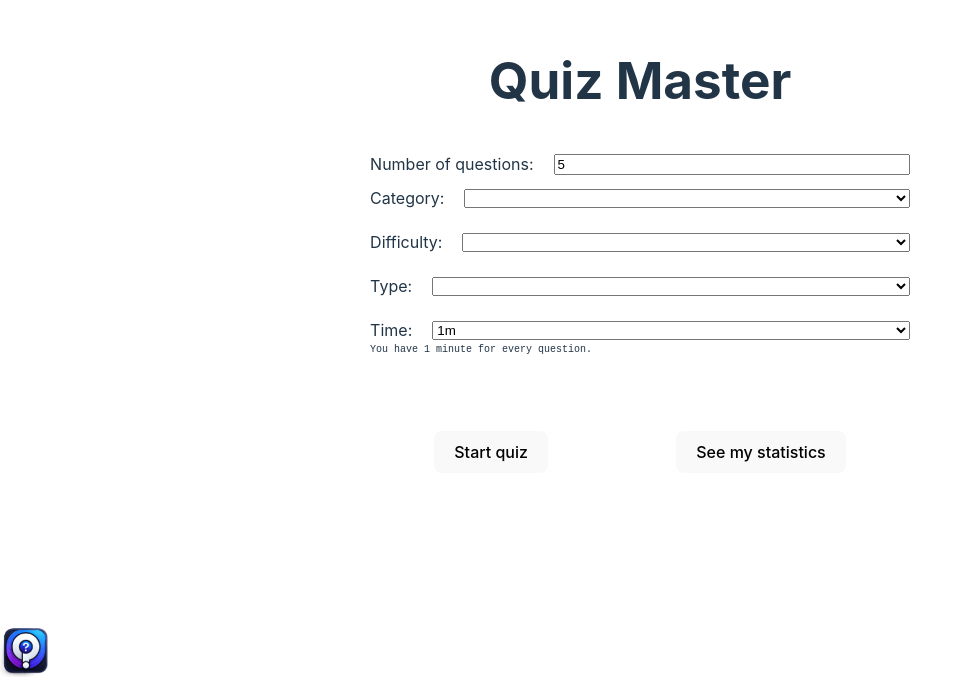
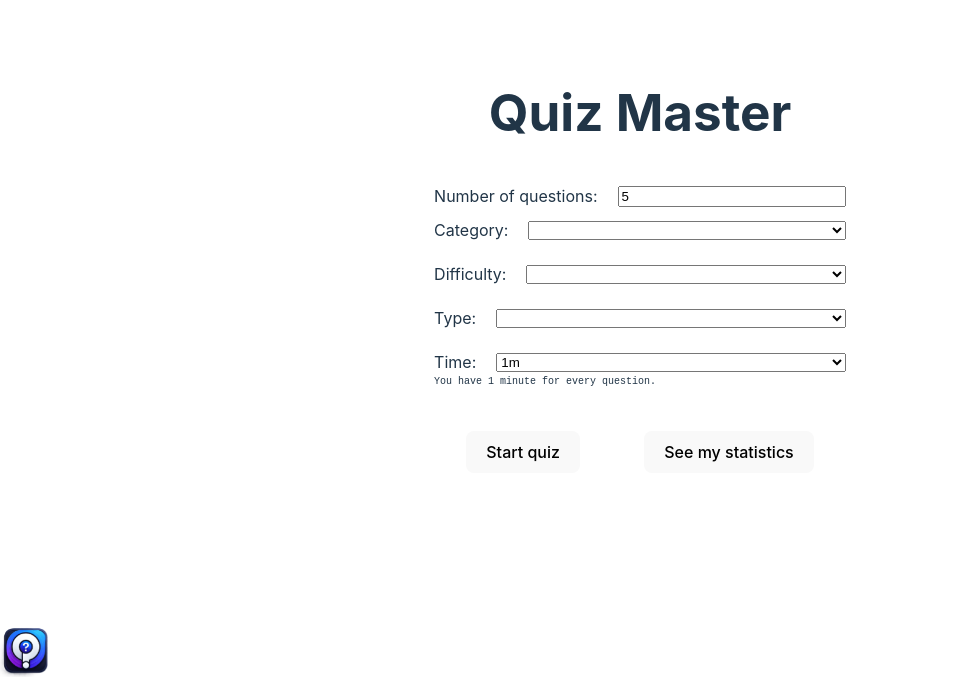
Before and after one commit to dbheale/React-Quiz-Master, a React (Vite) app in the folder Quiz Master/: page / in a window 1280 px wide. Shown: the part 123-800 px from the top of the page, without its empty margins (0-972 px from the left). Built offline with nearby package versions, Linux system fonts and the light colour scheme.

Commit message:
Refactor some things

```diff
--- a/Quiz Master/src/ChangePage.tsx
+++ b/Quiz Master/src/ChangePageButton.tsx
@@ -1,11 +1,12 @@
 import { useGameContext } from "./hooks/GameContext";
 
-const ChangePage = (args: { text: string, pageIndex: number, beforeChange?: () => void, afterChange?: () => void }) => {
+const ChangePageButton = (args: { text: string, pageIndex: number, className?: string, beforeChange?: () => boolean, afterChange?: () => void }) => {
   const context = useGameContext();
-
   const buttonClicked = (_: React.MouseEvent<HTMLButtonElement, MouseEvent>) => {
     if(args.beforeChange){
-      args.beforeChange();
+      if(!args.beforeChange()){
+        return;
+      }
     }
 
     context.setPage(args.pageIndex)
@@ -16,10 +17,10 @@ const ChangePage = (args: { text: string, pageIndex: number, beforeChange?: () =
   }
 
   return (
-    <div className="card">
+    <div className={`card ${args.className}`}>
       <button onClick={buttonClicked}>{args.text}</button>
     </div>
   );
 };
 
-export default ChangePage;
+export default ChangePageButton;
--- a/Quiz Master/src/GameContextProvider.tsx
+++ b/Quiz Master/src/GameContextProvider.tsx
@@ -51,10 +51,10 @@ const GameContextProvider: FC<PropsWithChildren> = ({ children }) => {
     defaultGame.activeQuestion
   );
 
-  const setOptions = (options: GameOptions) => {
+  const resetQuestions = (options: GameOptions) => {
+    console.log("Resetting questions.")
     const questions = Questions.filter(
-      (f) =>
-        f.category === options.category &&
+      (f) => f.category === options.category &&
         f.difficulty === options.difficulty &&
         f.type === options.type
     );
@@ -67,9 +67,16 @@ const GameContextProvider: FC<PropsWithChildren> = ({ children }) => {
 
     questions.length = options.questionCount;
 
+    setQuestions(questions);
+
+    setActiveQuestion({ question: questions[0], number: 1 });
+  }
+
+  const setOptions = (options: GameOptions) => {
+    console.log("Setting game options.", options)
     setGameOptions(options);
 
-    setQuestions(questions);
+    resetQuestions(options);
   };
 
   const incrementQuestion = (current: ActiveQuestion | undefined) => {
@@ -83,14 +90,18 @@ const GameContextProvider: FC<PropsWithChildren> = ({ children }) => {
   };
 
   const setAnswer = (number: number, answer: boolean) => {
+    console.log("Setting answer.", number, answer)
     answers[number - 1] = answer;
     setAnswers(answers);
   };
 
   const setActivePage = (pageIndex: number): void => {
-    if (pageIndex == 1) {
+    console.log("Setting active page.", pageIndex)
+    if (pageIndex == 1 && questionSet.length > 0) {
+      console.log("Setting active question.", 1, questionSet[0])
       setActiveQuestion({ question: questionSet[0], number: 1 });
     }
+
     setPage(pageIndex);
   };
 
--- a/Quiz Master/src/screens/FinaleScreen.tsx
+++ b/Quiz Master/src/screens/FinaleScreen.tsx
@@ -1,12 +1,10 @@
-import ChangePage from "../ChangePage";
+import ChangePageButton from "../ChangePageButton";
 
 const FinaleScreen = () => {
   return (
     <>
       <span className="flex-span">
-        <div className="card">
-          <ChangePage text={"Return Home"} pageIndex={0} />
-        </div>
+        <ChangePageButton text={"Return Home"} pageIndex={0} />
       </span>
     </>
   );
--- a/Quiz Master/src/screens/ScreenTheFirst.css
+++ b/Quiz Master/src/screens/ScreenTheFirst.css
@@ -7,7 +7,8 @@
 }
 
 .wrapper p.answer span {
-  max-width: 540px;
+  max-width: 440px;
+  margin-right: 10px;
 }
 
 .wrapper p label {
--- a/Quiz Master/src/screens/ScreenTheFirst.tsx
+++ b/Quiz Master/src/screens/ScreenTheFirst.tsx
@@ -3,7 +3,7 @@ import { DescriptiveSelectList } from "../DescriptiveSelectList";
 import { categories, difficulties, types, times } from "../ValueOptions";
 import { Category, Difficulty, QuestionType } from "../Question";
 import { useGameContext } from "../hooks/GameContext";
-import ChangePage from "../ChangePage";
+import ChangePageButton from "../ChangePageButton";
 import "./ScreenTheFirst.css";
 
 const ScreenTheFirst = () => {
@@ -44,7 +44,7 @@ const ScreenTheFirst = () => {
 
   const startGame = () => {
     if (!type || !category || !difficulty) {
-      return;
+      return false;
     }
 
     context.setGameOptions({
@@ -54,6 +54,8 @@ const ScreenTheFirst = () => {
       category: category,
       difficulty: difficulty,
     });
+
+    return true;
   };
 
   return (
@@ -100,12 +102,8 @@ const ScreenTheFirst = () => {
       />
 
       <span className="flex-span">
-        <div className="card">
-          <ChangePage text={"Start quiz"} pageIndex={1} beforeChange={startGame} />
-        </div>
-        <div className="card">
-          <ChangePage text={"See my statistics"} pageIndex={3} />
-        </div>
+        <ChangePageButton text={"Start quiz"} pageIndex={1} beforeChange={startGame} />
+        <ChangePageButton text={"See my statistics"} pageIndex={3} />
       </span>
     </div>
   );
--- a/Quiz Master/src/screens/ScreenTwo.tsx
+++ b/Quiz Master/src/screens/ScreenTwo.tsx
@@ -2,7 +2,7 @@ import { useState } from "react";
 import QuestionTimer from "../QuestionTimer";
 import "./ScreenTwo.css";
 import ProgressBar from "../ProgressBar";
-import ChangePage from "../ChangePage";
+import ChangePageButton from "../ChangePageButton";
 import { useGameContext } from "../hooks/GameContext";
 
 const QuestionRenderer = () => {
@@ -82,7 +82,7 @@ const ScreenTwo = () => {
     <div className="wrapper">
       <QuestionRenderer />
       <span className="flex-span">
-        <ChangePage text={"End quiz"} pageIndex={0} />
+        <ChangePageButton text={"End quiz"} pageIndex={0} />
         <ProgressBar />
       </span>
     </div>
--- a/Quiz Master/src/screens/ThirdScreen.tsx
+++ b/Quiz Master/src/screens/ThirdScreen.tsx
@@ -1,4 +1,4 @@
-import ChangePage from "../ChangePage";
+import ChangePageButton from "../ChangePageButton";
 import OptionSummary from "../OptionSummary";
 import { useGameContext } from "../hooks/GameContext";
 
@@ -18,12 +18,8 @@ const ThirdScreen = () => {
       </p>
       <OptionSummary />
       <span className="flex-span">
-        <div className="card">
-          <ChangePage text={"Restart"} pageIndex={1} />
-        </div>
-        <div className="card">
-          <ChangePage text={"Choose another quiz"} pageIndex={0} />
-        </div>
+        <ChangePageButton text={"Restart"} pageIndex={1} />
+        <ChangePageButton text={"Choose another quiz"} pageIndex={0} />
       </span>
     </>
   );
```
Also changed, not shown: Quiz Master/src/Question.ts (renamed from Quiz Master/src/Question.tsx), Quiz Master/src/ValueOptions.ts (renamed from Quiz Master/src/ValueOptions.tsx).
